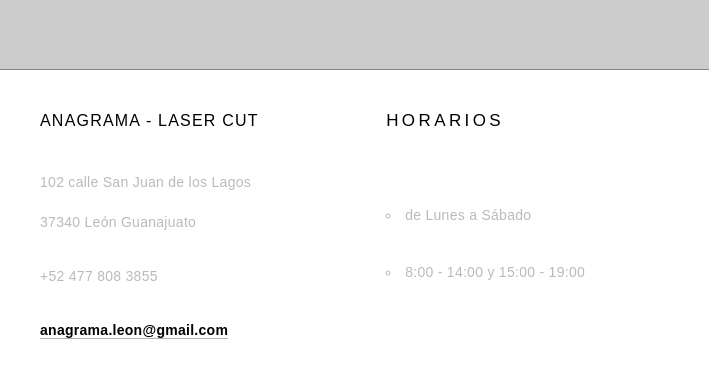
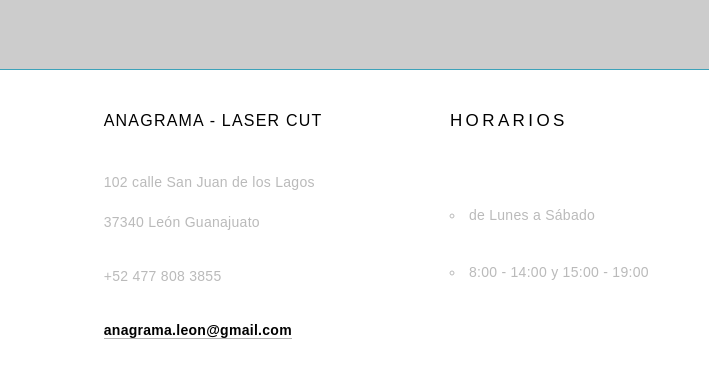
Before and after one commit to rcuesta00/anagramaWeb, a plain HTML site: page index.html in a window 1280 px wide. Shown: the part 1541-1919 px from the top of the page, 0-709 px from the left. Drawn offline with Linux system fonts and the light colour scheme; files that its build step writes are made by us from their sources; files whose address does not match are found by name.

Commit message:
Delete logo.jpg. Upgrade main.css

```diff
--- a/assets/stylesheets/main.css
+++ b/assets/stylesheets/main.css
@@ -573,6 +573,7 @@ input[type=submit] {
 	display: block;
 	border-top: 1px solid #3da2b9;
 	color: #000;
+	margin-top: auto;
 }
 
 .footer-last {
@@ -583,13 +584,11 @@ input[type=submit] {
 	color: #000;
 	display: flex;
 	display: -webkit-flex;
-	/* justify-content: space-around; */
-	/* -webkit-flex-flow: row wrap; */
 }
 
 .footer-last > div {
 	max-width: 700px;
-	margin-right: auto;
+	margin: 0 auto;
 	text-align: left;
 }
 
```
Also changed, not shown: assets/anagrama-logo.jpg (deleted).
